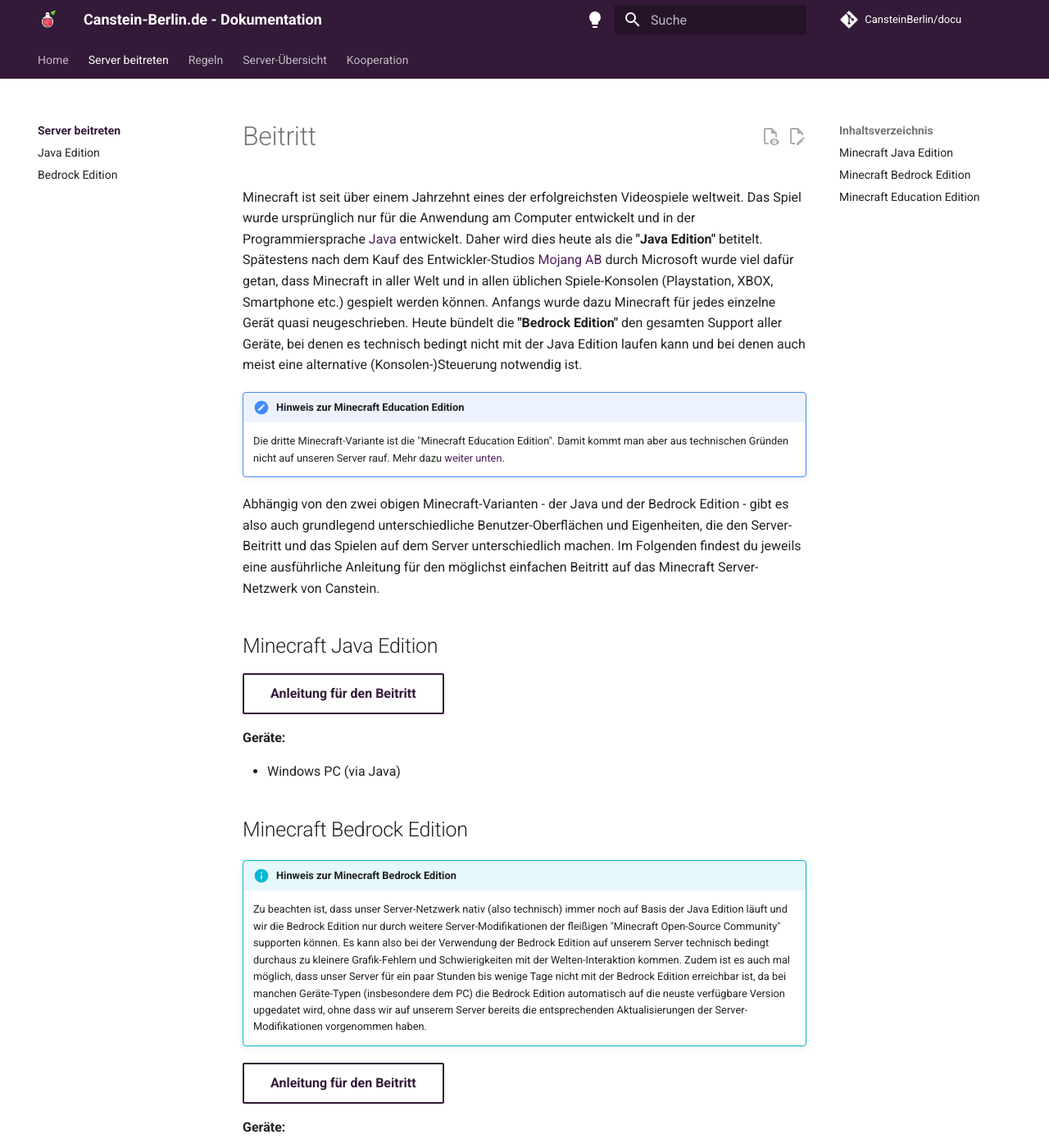
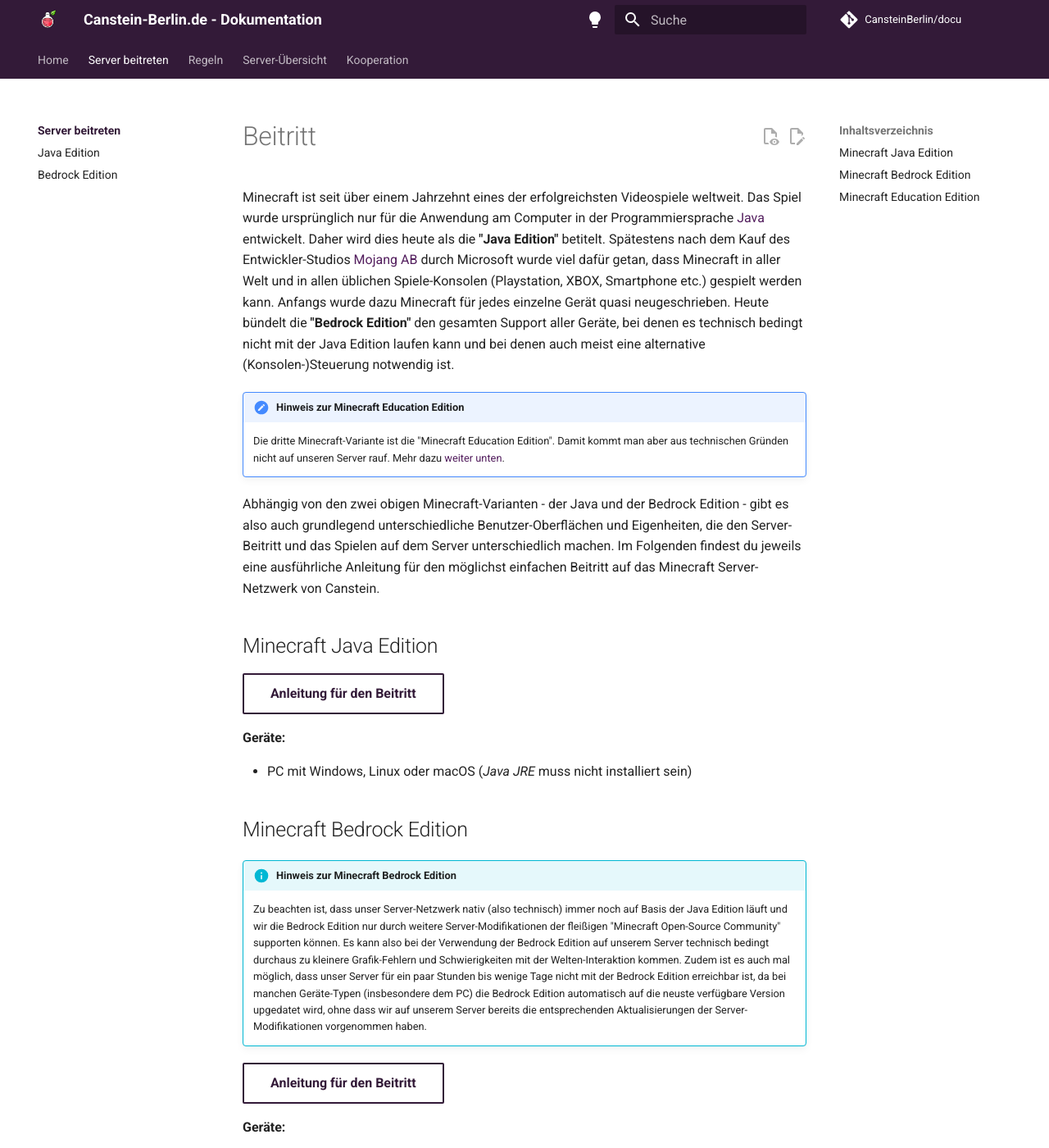
Before and after one commit to CansteinBerlin/docu, an MkDocs documentation site: the page built from docs/serverjoin/index.md, in a window 1280 px wide and 1400 px high. Shown: the whole window at 82% size. Built offline with MkDocs 1.6.1 and Material for MkDocs 9.7.7, drawn with Linux system fonts in a browser that asks for light colours; comment, search, counter and statistics services are not loaded; some of the changed text lies outside the part shown.

Commit message:
Improving of installation and server-join instruction

```diff
--- a/docs/serverjoin/index.md
+++ b/docs/serverjoin/index.md
@@ -1,6 +1,6 @@
 # Beitritt
 
-Minecraft ist seit über einem Jahrzehnt eines der erfolgreichsten Videospiele weltweit. Das Spiel wurde ursprünglich nur für die Anwendung am Computer entwickelt und in der Programmiersprache [Java](https://de.wikipedia.org/wiki/Java-Technologie) entwickelt. Daher wird dies heute als die **"Java Edition"** betitelt. Spätestens nach dem Kauf des Entwickler-Studios [Mojang AB](https://minecraft.wiki/w/Mojang_Studios) durch Microsoft wurde viel dafür getan, dass Minecraft in aller Welt und in allen üblichen Spiele-Konsolen (Playstation, XBOX, Smartphone etc.) gespielt werden können. Anfangs wurde dazu Minecraft für jedes einzelne Gerät quasi neugeschrieben. Heute bündelt die **"Bedrock Edition"** den gesamten Support aller Geräte, bei denen es technisch bedingt nicht mit der Java Edition laufen kann und bei denen auch meist eine alternative (Konsolen-)Steuerung notwendig ist.
+Minecraft ist seit über einem Jahrzehnt eines der erfolgreichsten Videospiele weltweit. Das Spiel wurde ursprünglich nur für die Anwendung am Computer in der Programmiersprache [Java](https://de.wikipedia.org/wiki/Java-Technologie) entwickelt. Daher wird dies heute als die **"Java Edition"** betitelt. Spätestens nach dem Kauf des Entwickler-Studios [Mojang AB](https://minecraft.wiki/w/Mojang_Studios) durch Microsoft wurde viel dafür getan, dass Minecraft in aller Welt und in allen üblichen Spiele-Konsolen (Playstation, XBOX, Smartphone etc.) gespielt werden kann. Anfangs wurde dazu Minecraft für jedes einzelne Gerät quasi neugeschrieben. Heute bündelt die **"Bedrock Edition"** den gesamten Support aller Geräte, bei denen es technisch bedingt nicht mit der Java Edition laufen kann und bei denen auch meist eine alternative (Konsolen-)Steuerung notwendig ist.
 
 !!! warn "Hinweis zur Minecraft Education Edition"
 
@@ -14,7 +14,7 @@
 
 **Geräte:**
 
-- Windows PC (via Java)
+- PC mit Windows, Linux oder macOS (_Java JRE_ muss nicht installiert sein)
 
 ## Minecraft Bedrock Edition
 
@@ -27,9 +27,9 @@
 **Geräte:**
 
 - Windows PC
+- Xbox One (Konsole)
+- PlayStation 4 (Konsole)
 - Switch (Konsole)
-- PlayStation 4 (Konsole)
-- Xbox One (Konsole)
 - Android (Smartphone)
 - …
 
```
Also changed, not shown: docs/serverjoin/serverjoin-java.md (+4 -0 lines).
